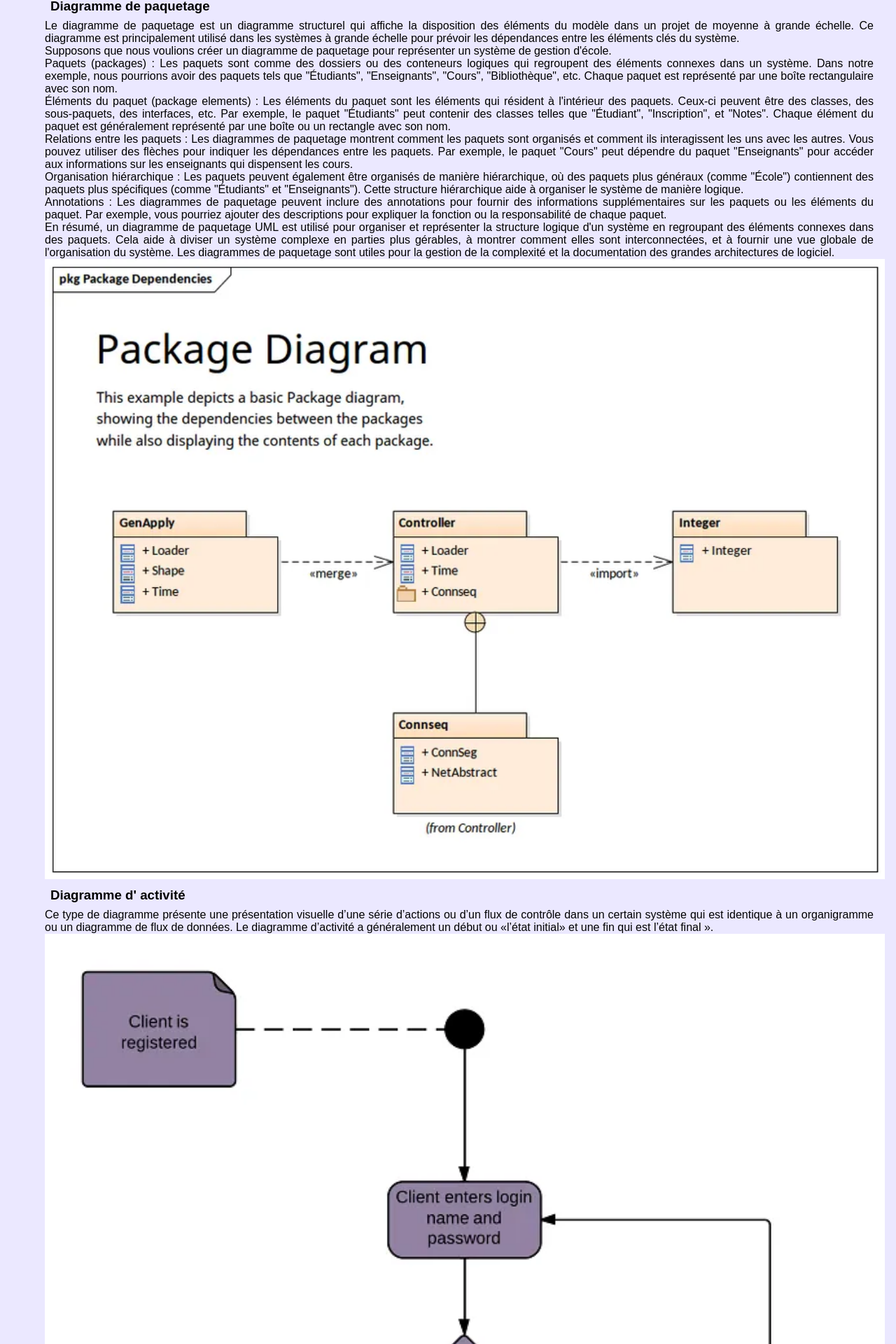
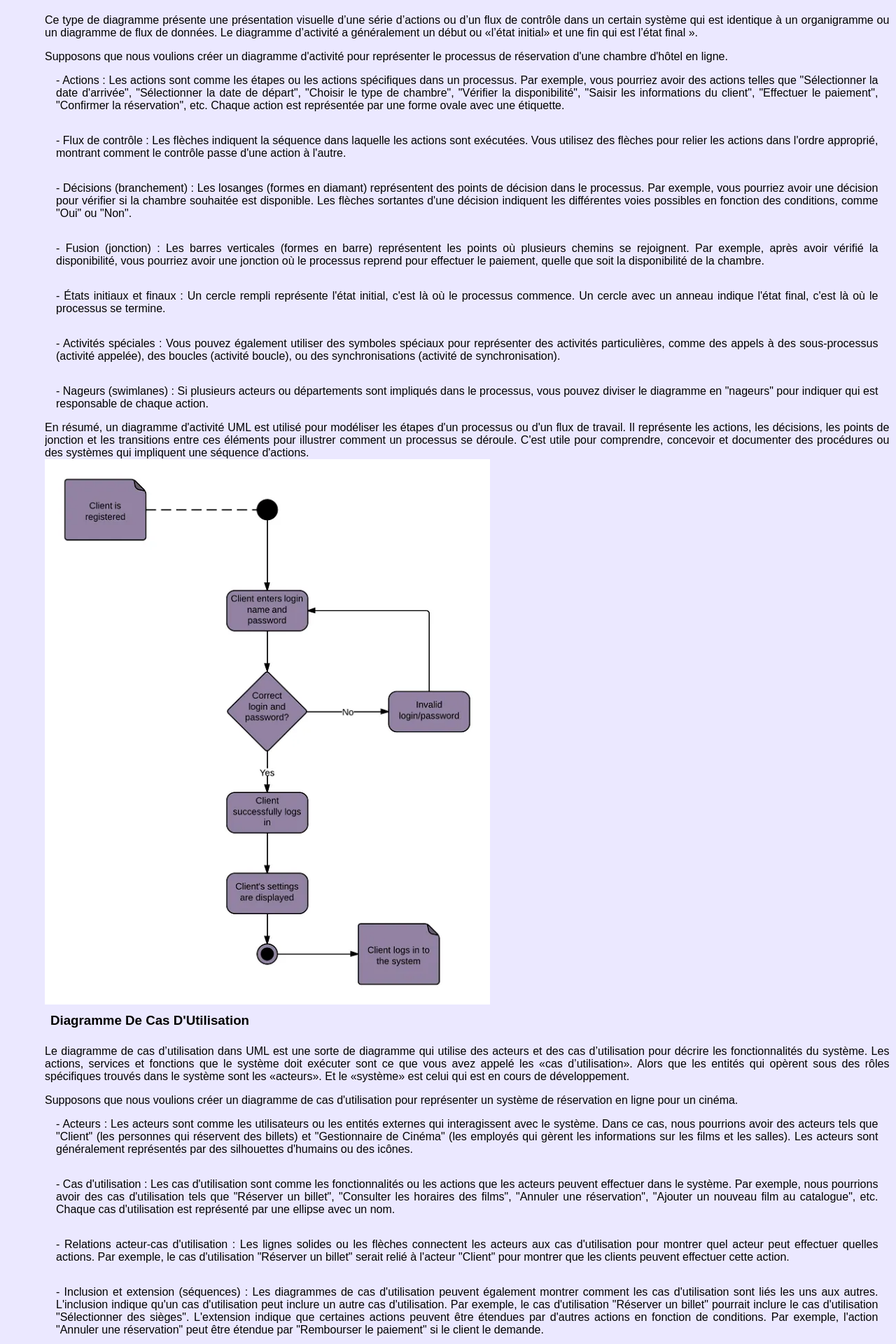
Before and after one commit to 2023-cda-alt-devops-p4/catalog-TP, a React (Create React App) app: page /UML in a window 1280 px wide. Shown: the part 5011-6931 px from the top of the page at 70% size. Built offline with nearby package versions, Linux system fonts and the light colour scheme.

Commit message:
feat: write diagramme de cas d'utilisation docs and add image to the file

```diff
--- a/src/components/DiagrammeStructurels/DiagrammeDActivite.js
+++ b/src/components/DiagrammeStructurels/DiagrammeDActivite.js
@@ -9,6 +9,50 @@ const DiagrammeDActivite = () => {
         certain système qui est identique à un organigramme ou un diagramme de flux de données. Le diagramme d’activité
         a généralement un début ou «l’état initial» et une fin qui est l’état final ».
       </p>
+      <p>
+        Supposons que nous voulions créer un diagramme d'activité pour représenter le processus de réservation d'une
+        chambre d'hôtel en ligne.
+        <li>
+          - Actions : Les actions sont comme les étapes ou les actions spécifiques dans un processus. Par exemple, vous
+          pourriez avoir des actions telles que "Sélectionner la date d'arrivée", "Sélectionner la date de départ",
+          "Choisir le type de chambre", "Vérifier la disponibilité", "Saisir les informations du client", "Effectuer le
+          paiement", "Confirmer la réservation", etc. Chaque action est représentée par une forme ovale avec une
+          étiquette.
+        </li>
+        <li>
+          - Flux de contrôle : Les flèches indiquent la séquence dans laquelle les actions sont exécutées. Vous utilisez
+          des flèches pour relier les actions dans l'ordre approprié, montrant comment le contrôle passe d'une action à
+          l'autre.
+        </li>
+        <li>
+          - Décisions (branchement) : Les losanges (formes en diamant) représentent des points de décision dans le
+          processus. Par exemple, vous pourriez avoir une décision pour vérifier si la chambre souhaitée est disponible.
+          Les flèches sortantes d'une décision indiquent les différentes voies possibles en fonction des conditions,
+          comme "Oui" ou "Non".
+        </li>
+        <li>
+          - Fusion (jonction) : Les barres verticales (formes en barre) représentent les points où plusieurs chemins se
+          rejoignent. Par exemple, après avoir vérifié la disponibilité, vous pourriez avoir une jonction où le
+          processus reprend pour effectuer le paiement, quelle que soit la disponibilité de la chambre.
+        </li>
+        <li>
+          - États initiaux et finaux : Un cercle rempli représente l'état initial, c'est là où le processus commence. Un
+          cercle avec un anneau indique l'état final, c'est là où le processus se termine.
+        </li>
+        <li>
+          - Activités spéciales : Vous pouvez également utiliser des symboles spéciaux pour représenter des activités
+          particulières, comme des appels à des sous-processus (activité appelée), des boucles (activité boucle), ou des
+          synchronisations (activité de synchronisation).
+        </li>
+        <li>
+          - Nageurs (swimlanes) : Si plusieurs acteurs ou départements sont impliqués dans le processus, vous pouvez
+          diviser le diagramme en "nageurs" pour indiquer qui est responsable de chaque action.{" "}
+        </li>
+        En résumé, un diagramme d'activité UML est utilisé pour modéliser les étapes d'un processus ou d'un flux de
+        travail. Il représente les actions, les décisions, les points de jonction et les transitions entre ces éléments
+        pour illustrer comment un processus se déroule. C'est utile pour comprendre, concevoir et documenter des
+        procédures ou des systèmes qui impliquent une séquence d'actions.
+      </p>
       <img src="activity-diagram-for-login-UML-650x797.webp" alt="" />
     </div>
   );
--- a/src/components/DiagrammeStructurels/DiagrammeDeCasDUtilisation.js
+++ b/src/components/DiagrammeStructurels/DiagrammeDeCasDUtilisation.js
@@ -11,6 +11,46 @@ const DiagrammeDeCasDUtilisation = () => {
         rôles spécifiques trouvés dans le système sont les «acteurs». Et le «système» est celui qui est en cours de
         développement.
       </p>
+      <p>
+        Supposons que nous voulions créer un diagramme de cas d'utilisation pour représenter un système de réservation
+        en ligne pour un cinéma.
+        <li>
+          - Acteurs : Les acteurs sont comme les utilisateurs ou les entités externes qui interagissent avec le système.
+          Dans ce cas, nous pourrions avoir des acteurs tels que "Client" (les personnes qui réservent des billets) et
+          "Gestionnaire de Cinéma" (les employés qui gèrent les informations sur les films et les salles). Les acteurs
+          sont généralement représentés par des silhouettes d'humains ou des icônes.
+        </li>
+        <li>
+          - Cas d'utilisation : Les cas d'utilisation sont comme les fonctionnalités ou les actions que les acteurs
+          peuvent effectuer dans le système. Par exemple, nous pourrions avoir des cas d'utilisation tels que "Réserver
+          un billet", "Consulter les horaires des films", "Annuler une réservation", "Ajouter un nouveau film au
+          catalogue", etc. Chaque cas d'utilisation est représenté par une ellipse avec un nom.
+        </li>
+        <li>
+          - Relations acteur-cas d'utilisation : Les lignes solides ou les flèches connectent les acteurs aux cas
+          d'utilisation pour montrer quel acteur peut effectuer quelles actions. Par exemple, le cas d'utilisation
+          "Réserver un billet" serait relié à l'acteur "Client" pour montrer que les clients peuvent effectuer cette
+          action.
+        </li>
+        <li>
+          - Inclusion et extension (séquences) : Les diagrammes de cas d'utilisation peuvent également montrer comment
+          les cas d'utilisation sont liés les uns aux autres. L'inclusion indique qu'un cas d'utilisation peut inclure
+          un autre cas d'utilisation. Par exemple, le cas d'utilisation "Réserver un billet" pourrait inclure le cas
+          d'utilisation "Sélectionner des sièges". L'extension indique que certaines actions peuvent être étendues par
+          d'autres actions en fonction de conditions. Par exemple, l'action "Annuler une réservation" peut être étendue
+          par "Rembourser le paiement" si le client le demande.
+        </li>
+        <li>
+          - Acteur étendu : Parfois, un acteur peut être étendu pour inclure plusieurs sous-acteurs. Par exemple, le
+          "Client" peut être étendu pour inclure des sous-acteurs tels que "Client enregistré" et "Client invité",
+          chacun ayant ses propres capacités.{" "}
+        </li>
+        En résumé, un diagramme de cas d'utilisation UML est utilisé pour modéliser les interactions entre les acteurs
+        et les fonctionnalités d'un système. Il montre qui fait quoi dans le système et comment les acteurs
+        interagissent avec les différentes fonctionnalités. Cela aide à comprendre les besoins des utilisateurs et à
+        concevoir le système en fonction de ces besoins.
+      </p>
+      <img src="UML_use_case_example-800x707.png" alt="" />
     </div>
   );
 };
--- a/src/styles/pages/uml.css
+++ b/src/styles/pages/uml.css
@@ -4,6 +4,7 @@
   font-family: "Nunito", sans-serif;
   list-style: none;
   text-decoration: none;
+  overflow-x: hidden;
 }
 
 body {
@@ -11,6 +12,7 @@ body {
 }
 .diagrammeUML {
   margin-left: 3rem;
+  width: 98vw;
 }
 .diagrammeStructurel {
   padding: 1rem;
@@ -27,10 +29,15 @@ body {
 p {
   text-align: justify;
   padding-right: 1rem;
+  padding-top: 1rem;
 }
 .diagrammeStructurel img {
-  width: 100%;
+  width: 52%;
 }
 h3 {
   padding: 0.5rem;
 }
+
+.diagrammeStructurel li {
+  padding: 1rem;
+}
```
Also changed, not shown: public/UML_use_case_example-800x707.png (added).
